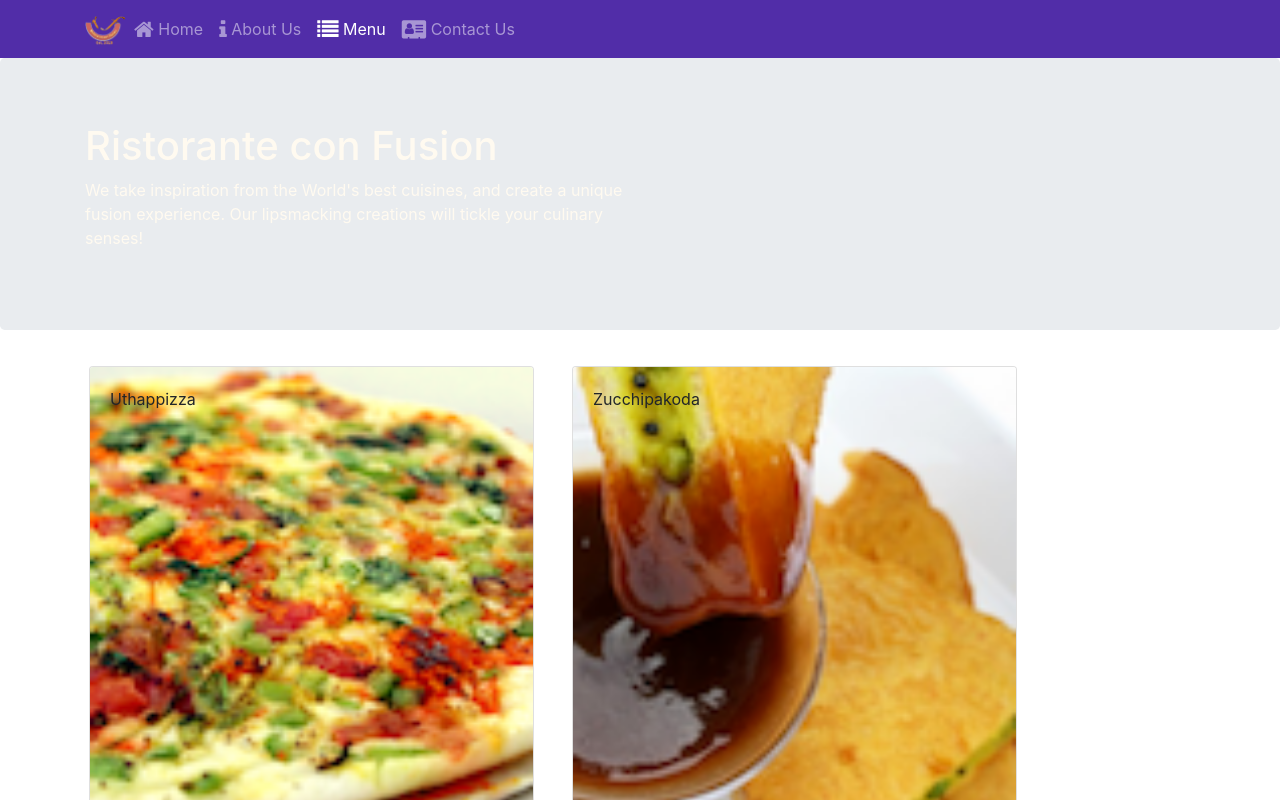
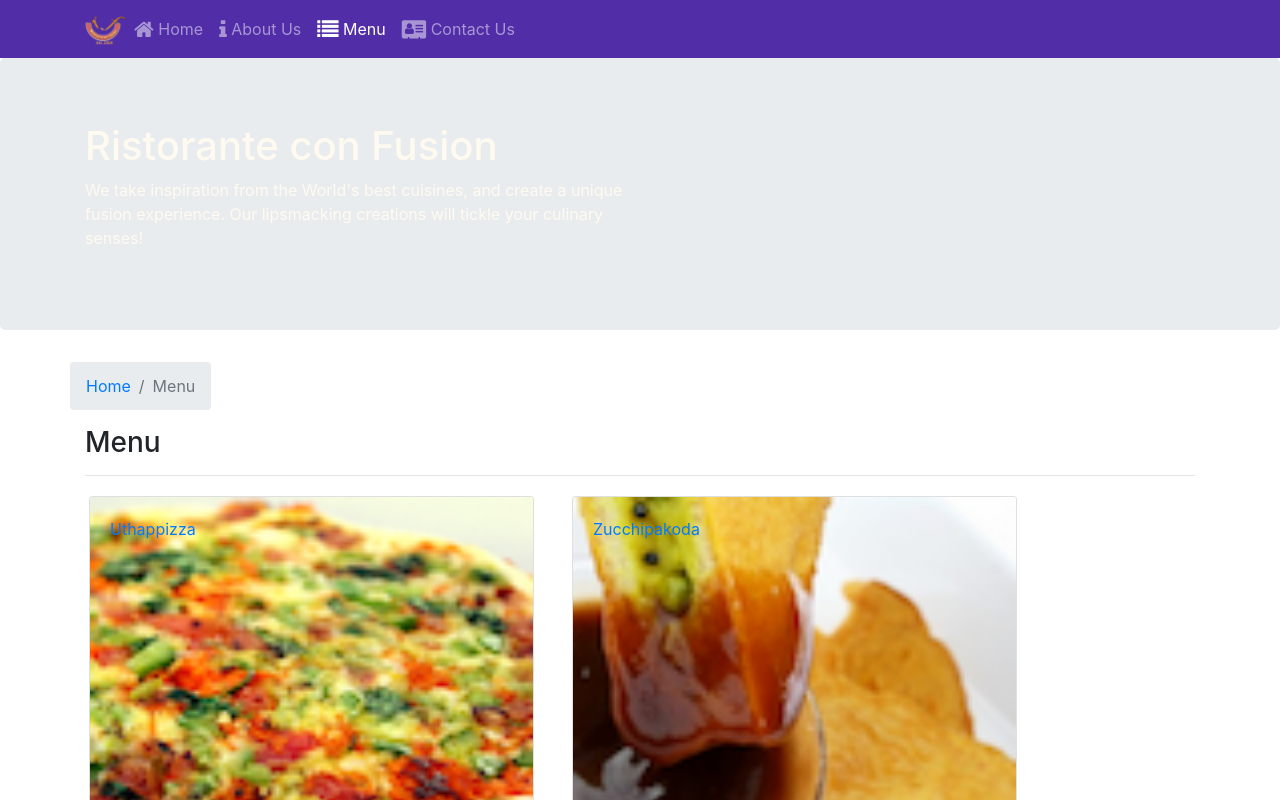
Before and after one commit to vungmai-fptu/react-confusion, a React (Create React App) app: page /menu in a window 1280 px wide. Shown: the top 800 px of the page. Built offline with nearby package versions, Linux system fonts and the light colour scheme.

Commit message:
Single Page Applications Part 2

```diff
--- a/src/components/ContactComponent.js
+++ b/src/components/ContactComponent.js
@@ -1,8 +1,21 @@
 import React from 'react';
+import { Breadcrumb, BreadcrumbItem } from 'reactstrap';
+import { Link } from 'react-router-dom';
 
 function Contact(props) {
     return (
         <div className="container">
+            <div className="row">
+                <Breadcrumb>
+                    <BreadcrumbItem><Link to="/home">Home</Link></BreadcrumbItem>
+                    <BreadcrumbItem active>Contact Us</BreadcrumbItem>
+                </Breadcrumb>
+                <div className="col-12">
+                    <h3>Contact Us</h3>
+                    <hr />
+                </div>
+            </div>
+
             <div className="row row-content">
                 <div className="col-12">
                     <h3>Location Information</h3>
--- a/src/components/DishdetailComponent.js
+++ b/src/components/DishdetailComponent.js
@@ -1,8 +1,10 @@
 import React from 'react';
 import {
     Card, CardImg, CardText, CardBody,
-    CardTitle
+    CardTitle, Breadcrumb, BreadcrumbItem
 } from 'reactstrap';
+import { Link } from 'react-router-dom';
+
 
 function RenderDish({ dish }) {
 
@@ -17,9 +19,28 @@
 }
 
 const DishDetail = (props) => {
-
-
-
+    return (
+        <div className="container">
+            <div className="row">
+                <Breadcrumb>
+                    <BreadcrumbItem><Link to="/menu">Menu</Link></BreadcrumbItem>
+                    <BreadcrumbItem active>{props.dish.name}</BreadcrumbItem>
+                </Breadcrumb>
+                <div className="col-12">
+                    <h3>{props.dish.name}</h3>
+                    <hr />
+                </div>
+            </div>
+            <div className="row">
+                <div className="col-12 col-md-5 m-1">
+                    <RenderDish dish={props.dish} />
+                </div>
+                <div className="col-12 col-md-5 m-1">
+                    <RenderComments comments={props.comments} />
+                </div>
+            </div>
+        </div>
+    );
 }
 
 export default DishDetail;
--- a/src/components/MainComponent.js
+++ b/src/components/MainComponent.js
@@ -30,6 +30,7 @@
     }
 
     render() {
+
         const HomePage = () => {
             return (
                 <Home
@@ -40,6 +41,13 @@
             );
         }
 
+        const DishWithId = ({ match }) => {
+            return (
+                <DishDetail dish={this.state.dishes.filter((dish) => dish.id === parseInt(match.params.dishId, 10))[0]}
+                    comments={this.state.comments.filter((comment) => comment.dishId === parseInt(match.params.dishId, 10))} />
+            );
+        };
+
         return (
 
             <div>
@@ -47,6 +55,7 @@
                 <Switch>
                     <Route path='/home' component={HomePage} />
                     <Route exact path="/menu" component={() => <Menu dishes={this.state.dishes} />} />
+                    <Route path='/menu/:dishId' component={DishWithId} />
                     <Route exact path="/contactus" component={Contact} />
                     <Redirect to="/home" />
                 </Switch>
--- a/src/components/MenuComponent.js
+++ b/src/components/MenuComponent.js
@@ -1,16 +1,20 @@
 import React from 'react';
 import {
     Card, CardImg, CardImgOverlay,
-    CardTitle
+    CardTitle, Breadcrumb, BreadcrumbItem
 } from 'reactstrap';
+import { Link } from 'react-router-dom';
+
 
 function RenderMenuItem({ dish, onClick }) {
     return (
         <Card>
-            <CardImg width="100%" src={dish.image} alt={dish.name} />
-            <CardImgOverlay>
-                <CardTitle>{dish.name}</CardTitle>
-            </CardImgOverlay>
+            <Link to={`/menu/${dish.id}`} >
+                <CardImg width="100%" src={dish.image} alt={dish.name} />
+                <CardImgOverlay>
+                    <CardTitle>{dish.name}</CardTitle>
+                </CardImgOverlay>
+            </Link>
         </Card>
     );
 }
@@ -28,6 +32,16 @@
     return (
         <div className="container">
             <div className="row">
+                <Breadcrumb>
+                    <BreadcrumbItem><Link to="/home">Home</Link></BreadcrumbItem>
+                    <BreadcrumbItem active>Menu</BreadcrumbItem>
+                </Breadcrumb>
+                <div className="col-12">
+                    <h3>Menu</h3>
+                    <hr />
+                </div>
+            </div>
+            <div className="row">
                 {menu}
             </div>
         </div>
```
